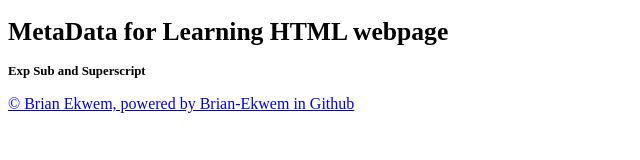
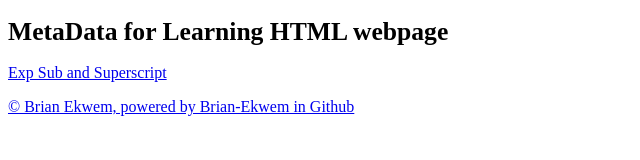
Before and after one commit to Brian-Ekwem/LearningHTML.github.io, a plain HTML site: page childPages/MetaData.html in a window 1280 px wide. Shown: the whole page, without its empty margins (0-640 px from the left). Drawn offline with Linux system fonts and the light colour scheme.

Commit message:
Update MetaData.html

```diff
--- a/childPages/MetaData.html
+++ b/childPages/MetaData.html
@@ -25,7 +25,6 @@
 
 <header><h1 style="font-size:2vw"> MetaData for Learning HTML webpage</h1>
 
-<h2 style="font-size:1vw"> Exp Sub and Superscript</h2>
 <a href="file:///C:/Users/CFS/Documents/GitHub/LearningHTML.github.io/childPages/Exp%20Sub%20and%20Superscript.html"</a>
-
+<p>Exp Sub and Superscript</p>
 <p>&copy Brian Ekwem, powered by Brian-Ekwem in Github</p>
```
